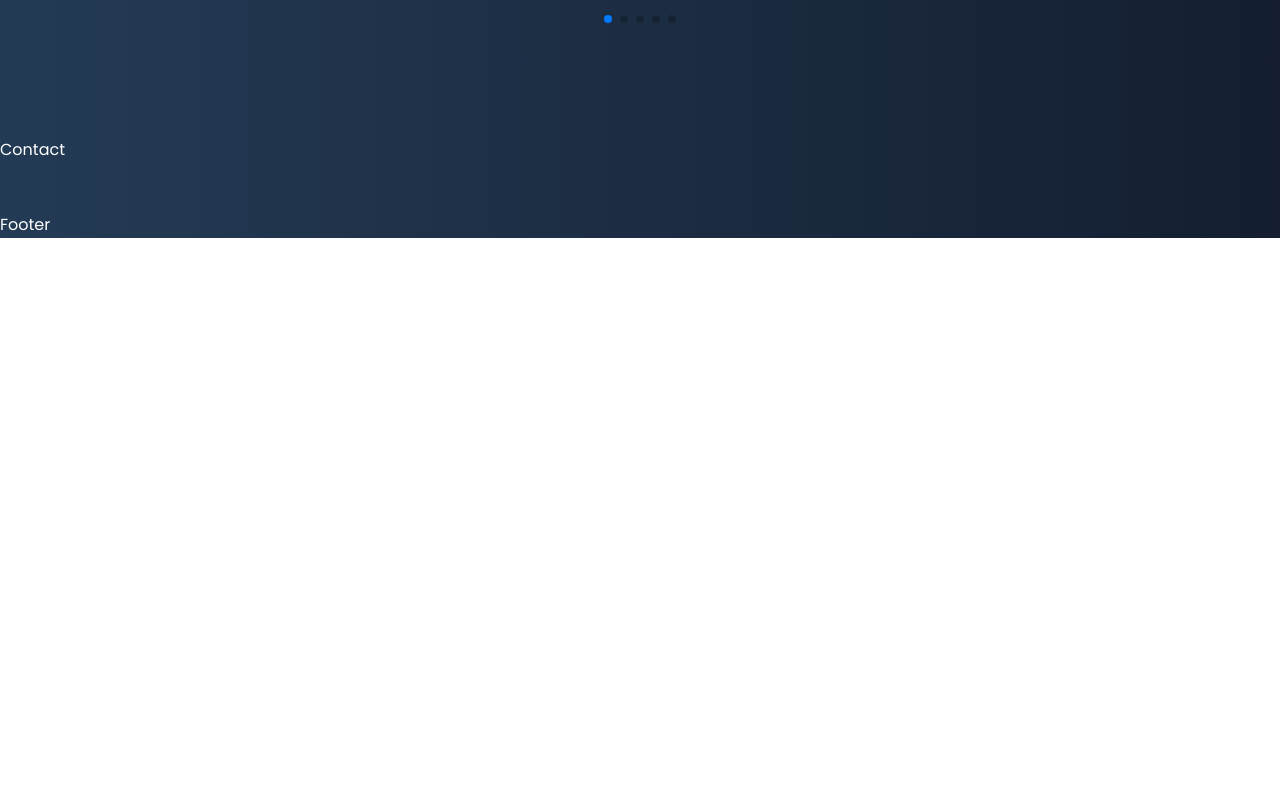
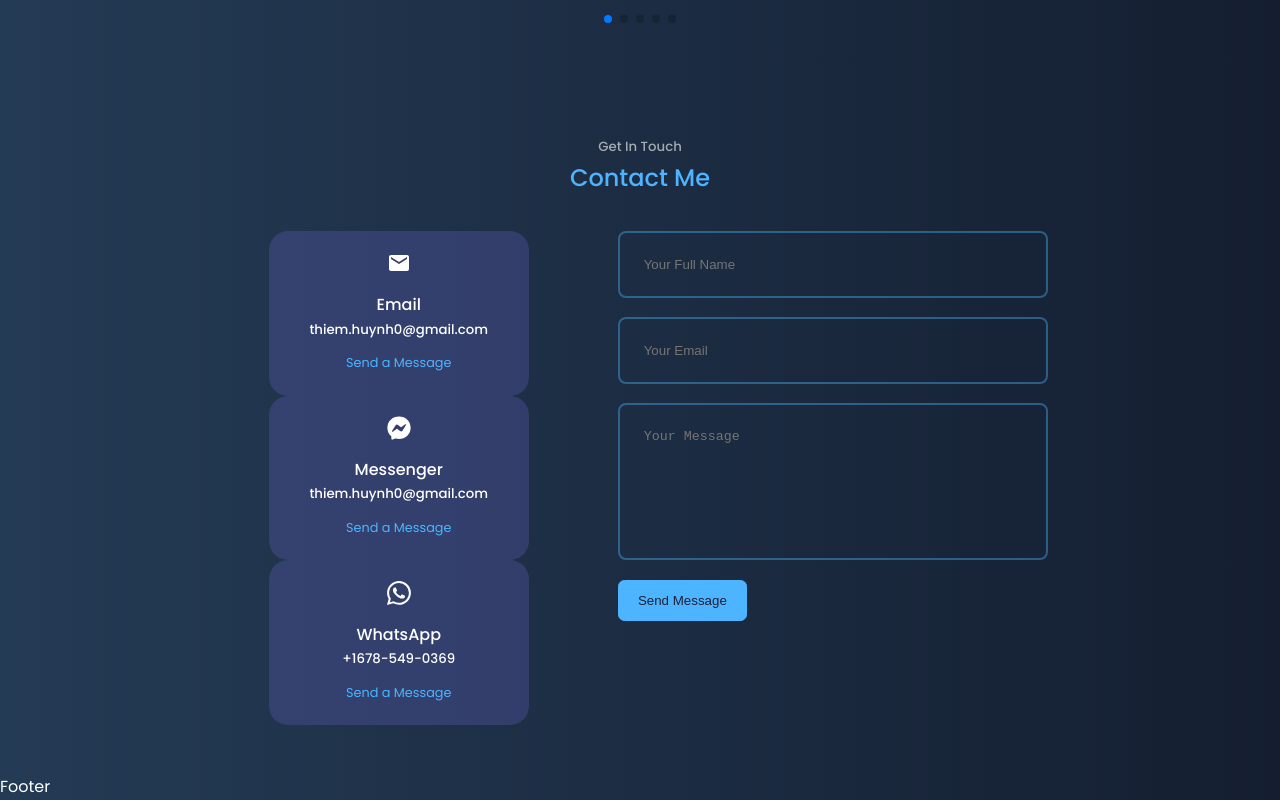
Before and after one commit to business-thiem/portfolio-site-v2, a React (Create React App) app: page / in a window 1280 px wide. Shown: the part 4769-5569 px from the top of the page. Before the commit the page ends 5007 px from the top, so only its background shows below. Built offline with nearby package versions, Linux system fonts and the light colour scheme; no server answers.

Commit message:
emailjs init

```diff
--- a/src/components/contact/Contact.jsx
+++ b/src/components/contact/Contact.jsx
@@ -1,10 +1,69 @@
-import React from 'react'
-import './contact.css'
+import React from 'react';
+import './contact.css';
+import {MdEmail} from 'react-icons/md';
+import {FaFacebookMessenger} from 'react-icons/fa';
+import {BsWhatsapp} from 'react-icons/bs';
+
+import { useRef } from 'react';
+import emailjs from 'emailjs-com';
+
+
+
+
 
 const Contact = () => {
-  return (
-    <section id="contact">Contact</section>
-  )
+
+const form = useRef();
+
+const sendEmail = (e) => {
+    e.preventDefault();
+
+    emailjs.sendForm('service_nymit52', 'template_mmrwrkd', form.current, process.env.REACT_APP_EMAILJS_PUBLIC_KEY)
+        .then((result) => {
+            console.log(result.text);
+        }, (error) => {
+            console.log(error.text);
+        });
+    };
+
+
+    return (
+        <section id="contact">
+            <h5>Get In Touch</h5>
+            <h2>Contact Me</h2>
+
+            <div className="container contact__container">
+            <div className="contact__options">
+                <article className="contact__option">
+                <MdEmail className="contact__option-icon"/>
+                <h4>Email</h4>
+                <h5>thiem.huynh0@gmail.com</h5>
+                <a href="mailto:thiem.huynh0@gmail.com">Send a Message</a>
+                </article>
+                <article className="contact__option">
+                <FaFacebookMessenger className="contact__option-icon"/>
+                <h4>Messenger</h4>
+                <h5>thiem.huynh0@gmail.com</h5>
+                <a href="https://m.me/thiem.huynh" target="_blank" rel="noreferrer" >Send a Message</a>
+                </article>
+                <article className="contact__option">
+                <BsWhatsapp className="contact__option-icon"/>
+                <h4>WhatsApp</h4>
+                <h5>+1678-549-0369</h5>
+                <a href="https://api.whatsapp.com/send?phone=16785490369" target="_blank" rel="noreferrer">Send a Message</a>
+                </article>
+            </div>
+
+            {/* END OF CONTACT OPTIONS */}
+            <form ref={form} onSubmit={sendEmail}>
+                <input type="text" name='name' placeholder='Your Full Name' required />
+                <input type="email" name='email' placeholder='Your Email' required />
+                <textarea name='message' rows='7' placeholder="Your Message" required ></textarea>
+                <button type="submit" className="btn btn-primary">Send Message</button>
+            </form>
+            </div>
+        </section>
+    )
 }
 
 export default Contact
```
